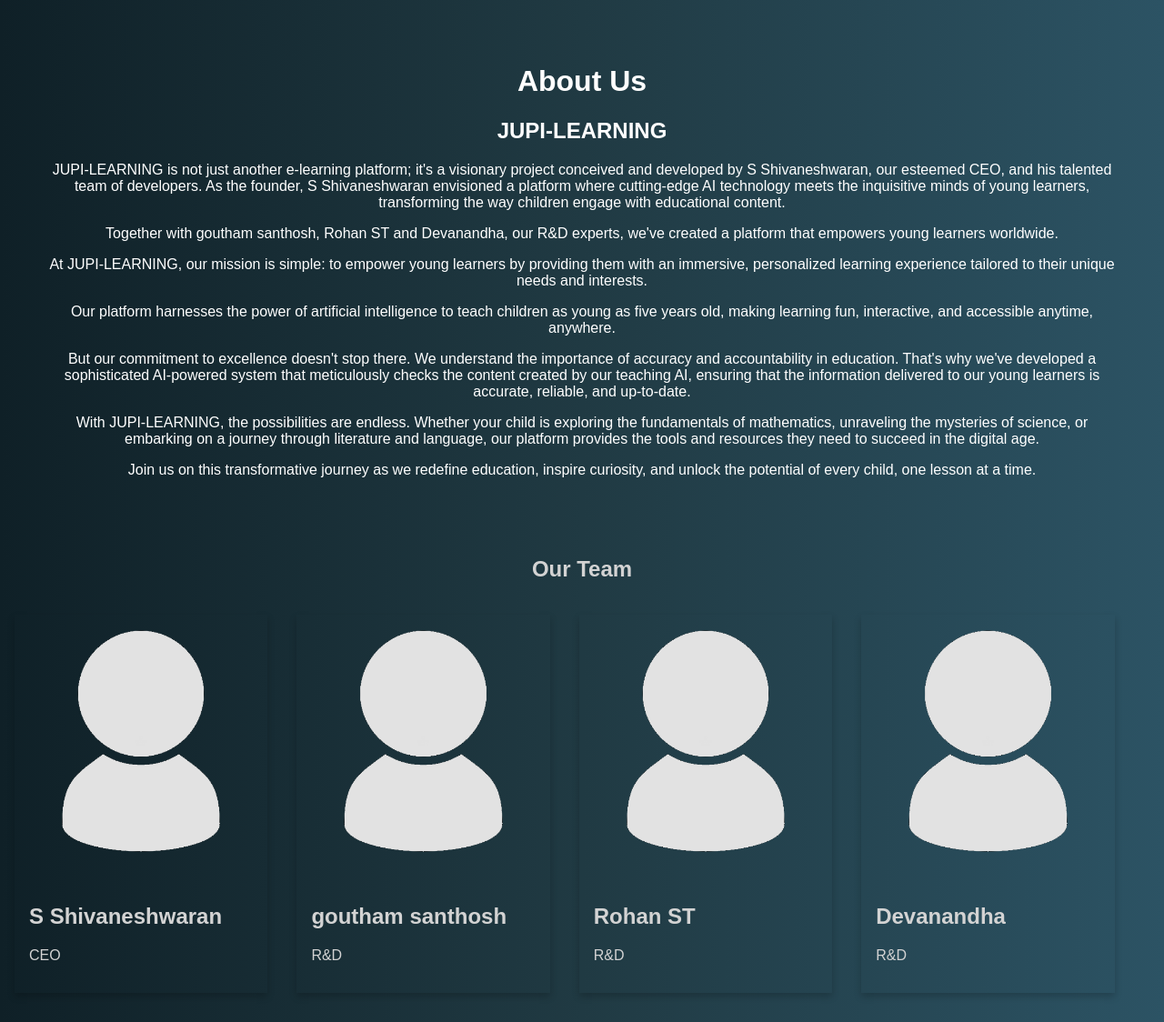
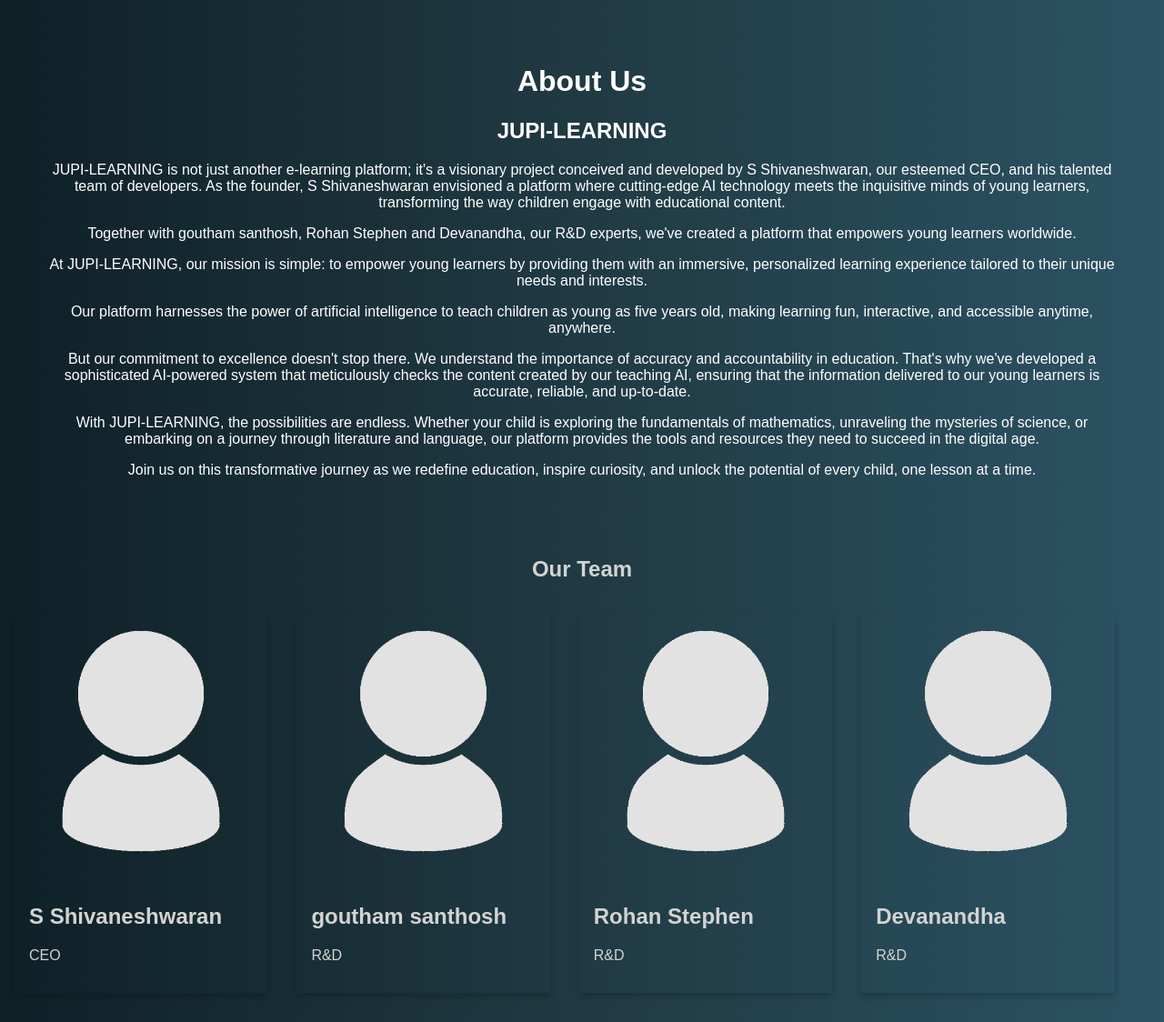
Before and after one commit to shivaneshwaran/JUPI-LEARN, a Flask app: page /about in a window 1280 px wide. Shown: the whole page at 91% size. Run offline with Flask 3, Linux system fonts and the light colour scheme.

Commit message:
modified:   templates/about.html

```diff
--- a/templates/about.html
+++ b/templates/about.html
@@ -63,7 +63,7 @@
     <h1>About Us</h1>
     <p><h2>JUPI-LEARNING</h2></p>
     <p>JUPI-LEARNING is not just another e-learning platform; it's a visionary project conceived and developed by S Shivaneshwaran, our esteemed CEO, and his talented team of developers. As the founder, S Shivaneshwaran envisioned a platform where cutting-edge AI technology meets the inquisitive minds of young learners, transforming the way children engage with educational content.</p>
-    <p>Together with goutham santhosh, Rohan ST and Devanandha, our R&D experts, we've created a platform that empowers young learners worldwide.</p>
+    <p>Together with goutham santhosh, Rohan Stephen and Devanandha, our R&D experts, we've created a platform that empowers young learners worldwide.</p>
     <p>At JUPI-LEARNING, our mission is simple: to empower young learners by providing them with an immersive, personalized learning experience tailored to their unique needs and interests.</p>
     <p>Our platform harnesses the power of artificial intelligence to teach children as young as five years old, making learning fun, interactive, and accessible anytime, anywhere.</p>
     <p>But our commitment to excellence doesn't stop there. We understand the importance of accuracy and accountability in education. That's why we've developed a sophisticated AI-powered system that meticulously checks the content created by our teaching AI, ensuring that the information delivered to our young learners is accurate, reliable, and up-to-date.</p>
@@ -98,7 +98,7 @@
         <div class="card">
             <img src="/static/images/unknown_user.png" alt="member3" style="width:100%">
             <div class="container">
-                <h2 class="text">Rohan ST</h2>
+                <h2 class="text">Rohan Stephen</h2>
                 <p class="text">R&D</p>
             </div>
         </div>
```
